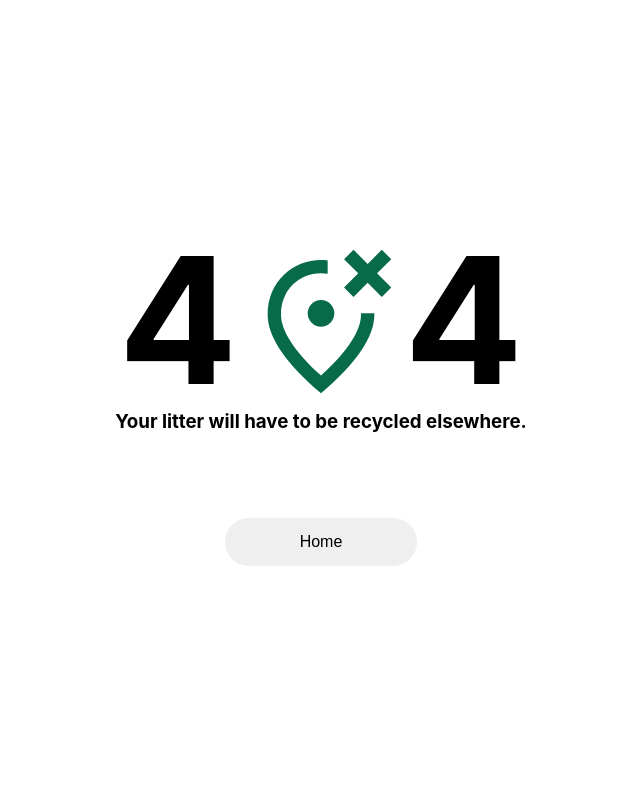
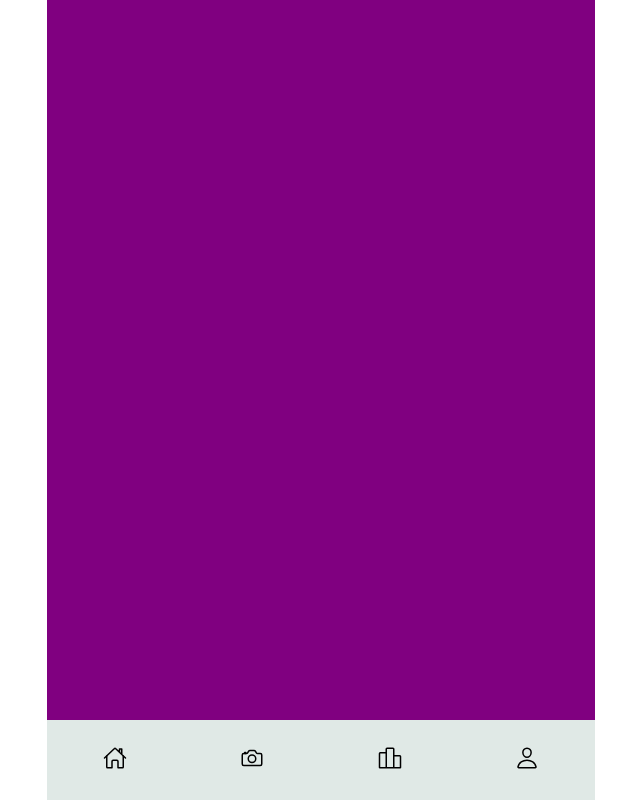
Before and after one commit to codeforsanjose/litter.ai, a React (Create React App) app in the folder client/: page /navbar in a window 1280 px wide. Before the commit this address led to /404. Shown: the whole page, without its empty margins (319-959 px from the left). Built offline with nearby package versions, Linux system fonts and the light colour scheme.

Commit message:
Navbar has icons and navigation; set at the bottom

```diff
--- a/client/src/App.jsx
+++ b/client/src/App.jsx
@@ -16,6 +16,7 @@ import SuccessfulSubmission from './components/SuccessfulSubmission/SuccessfulSu
 import Register from './components/Register';
 import Login from './components/Login';
 import PageNotFound from './components/PageNotFound';
+import Navbar from './components/Navbar';
 
 export default function App() {
   const [user, setUser] = useState(null);
@@ -29,6 +30,7 @@ export default function App() {
     <div className="App">
       <Router>
         <Routes>
+          <Route path="/navbar" element={<Navbar />} />
           <Route path="/" element={<LandingPage user={user} />} />
           <Route path="/capture" element={<CameraCapture />} />
           <Route path="/leaderboard" element={<Leaderboard />} />
--- /dev/null
+++ b/client/src/Components/Navbar.jsx
@@ -0,0 +1,42 @@
+import React from 'react';
+import { Link } from 'react-router-dom';
+import {
+  IoHomeOutline,
+  IoCameraOutline,
+  IoPodiumOutline,
+  IoPersonOutline,
+  // IoHome,
+  // IoCamera,
+  // IoPodium,
+  // IoPerson
+} from 'react-icons/io5';
+import '../css/Navbar.css';
+
+export default function Navbar() {
+  return (
+    <nav className="navbar-container main-container">
+      <ul className="navbar-wrapper">
+        <li>
+          <Link to="/">
+            <IoHomeOutline className="navbar-icon" />
+          </Link>
+        </li>
+        <li>
+          <Link to="/capture">
+            <IoCameraOutline className="navbar-icon" />
+          </Link>
+        </li>
+        <li>
+          <Link to="/leaderboard">
+            <IoPodiumOutline className="navbar-icon" />
+          </Link>
+        </li>
+        <li>
+          <Link to="/profile">
+            <IoPersonOutline className="navbar-icon" />
+          </Link>
+        </li>
+      </ul>
+    </nav>
+  );
+}
--- /dev/null
+++ b/client/src/css/Navbar.css
@@ -0,0 +1,31 @@
+.navbar-container {
+  height: 100dvh;
+  width: 100%;
+  display: flex;
+  background-color: purple;
+  align-items: flex-end;
+  justify-content: center;
+  position: relative;
+}
+
+.navbar-container
+.navbar-wrapper {
+  list-style-type: none;
+  height: 10%;
+  width: 100%;
+  background-color: var(--lb-gray);
+  display: flex;
+  align-items: center;
+  justify-content: space-around;
+  position: relative;
+  bottom: 0;
+  padding: 0;
+  margin: 0;
+}
+
+.navbar-container
+.navbar-wrapper
+.navbar-icon {
+  font-size: 1.5rem;
+  color: var(--black);
+}
```
